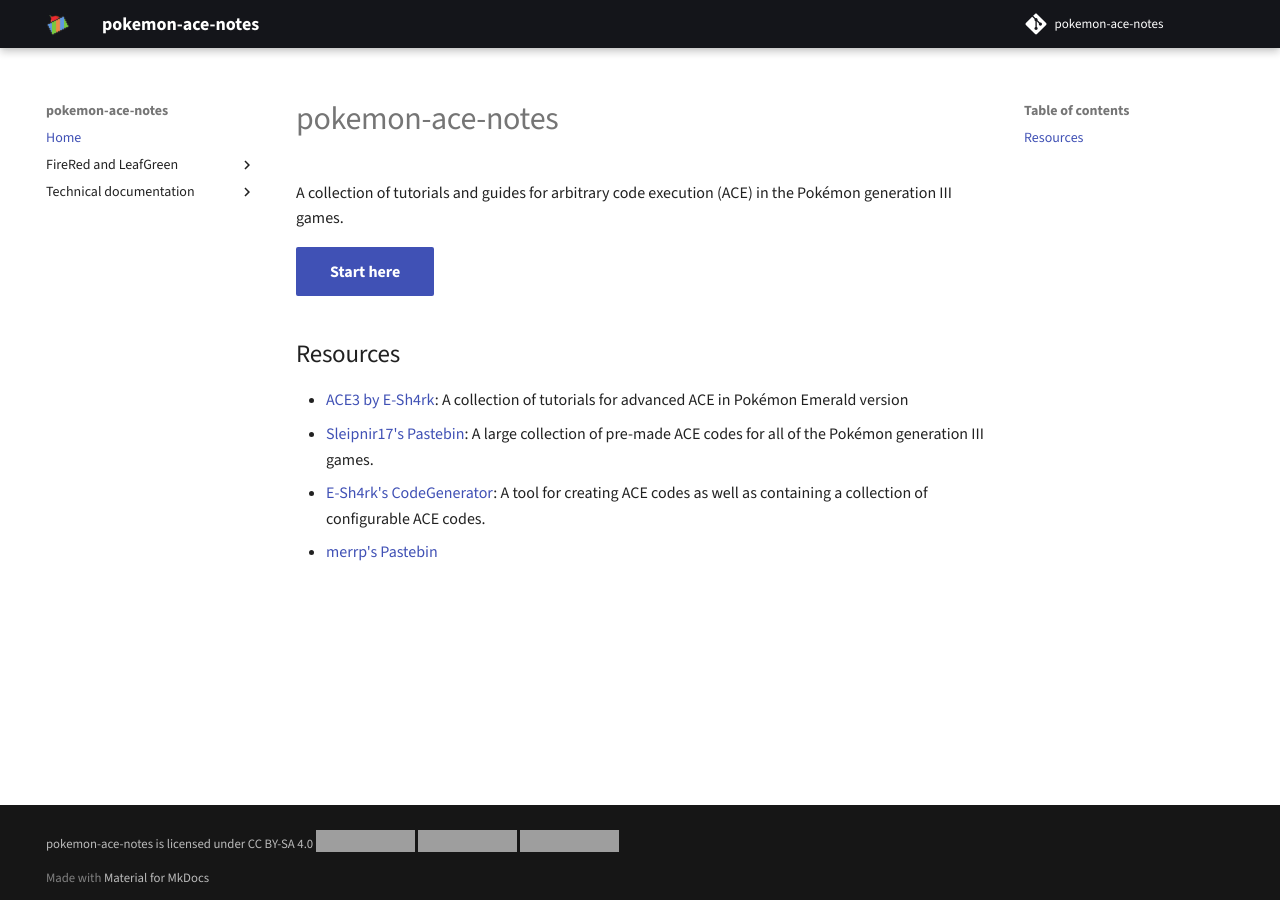
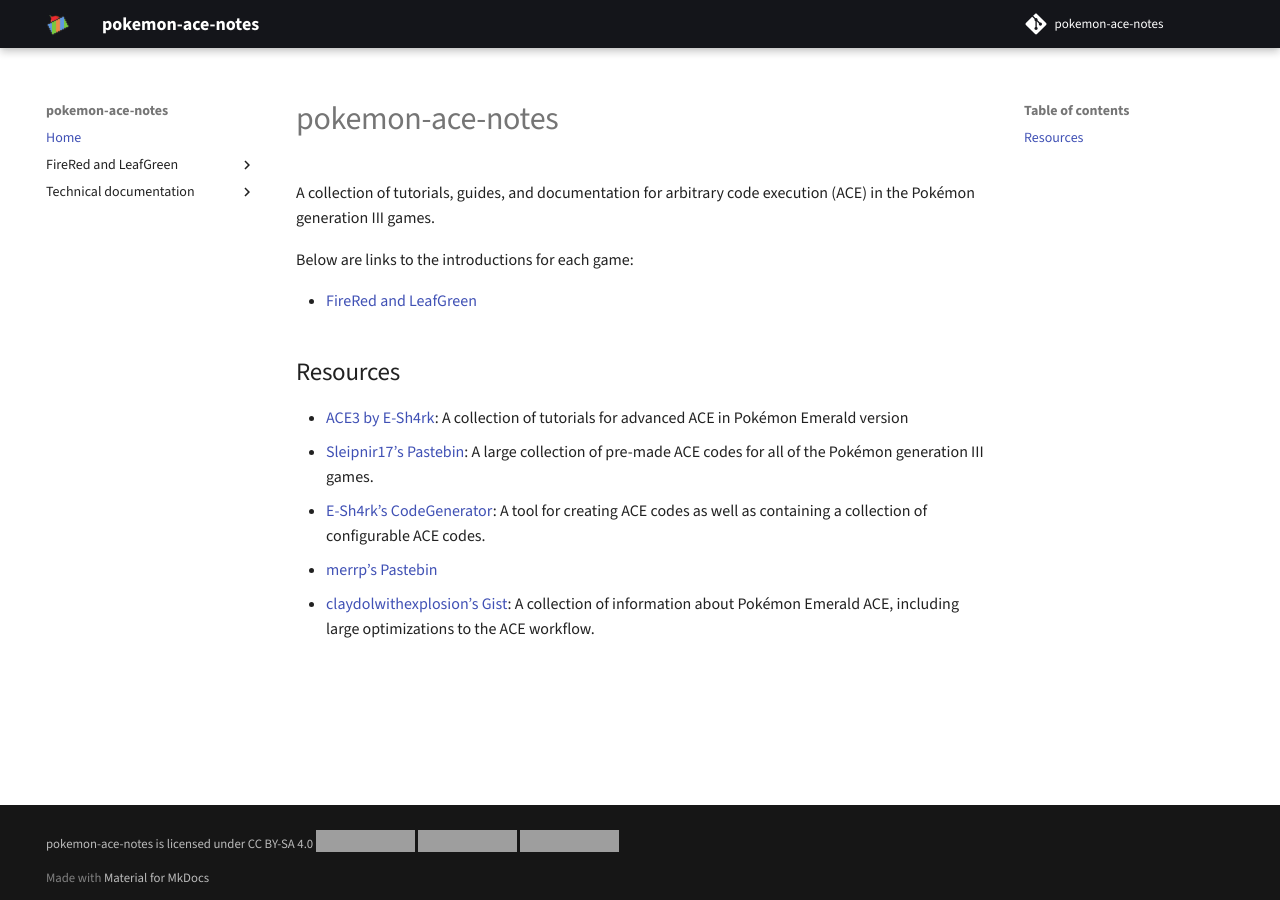
Before and after one commit to pomeg-letterbombers/pokemon-ace-notes, an MkDocs documentation site: the page built from docs/index.md, in a window 1280 px wide. Built offline with MkDocs 1.6.1 and Material for MkDocs 9.7.7, drawn with Linux system fonts in a browser that asks for light colours; comment, search, counter and statistics services are not loaded; grey boxes are pictures that could not be loaded.

Commit message:
Modify homepage

```diff
--- a/docs/index.md
+++ b/docs/index.md
@@ -1,12 +1,15 @@
 # pokemon-ace-notes
 
-A collection of tutorials and guides for arbitrary code execution (ACE) in the Pokémon generation III games.
+A collection of tutorials, guides, and documentation for arbitrary code execution (ACE) in the Pokémon generation III games.
 
-[Start here](frlg/getting-started/introduction.md){ .md-button .md-button--primary }
+Below are links to the introductions for each game:
+
+*   [FireRed and LeafGreen](frlg/getting-started/introduction.md)
 
 ## Resources
 
-- [ACE3 by E-Sh4rk](https://e-sh4rk.github.io/ACE3/): A collection of tutorials for advanced ACE in Pokémon Emerald version
-- [Sleipnir17's Pastebin](https://pastebin.com/u/Sleipnir17): A large collection of pre-made ACE codes for all of the Pokémon generation III games.
-- [E-Sh4rk's CodeGenerator](https://e-sh4rk.github.io/CodeGenerator/): A tool for creating ACE codes as well as containing a collection of configurable ACE codes.
-- [merrp's Pastebin](https://pastebin.com/u/merrp)
+*   [ACE3 by E-Sh4rk](https://e-sh4rk.github.io/ACE3/): A collection of tutorials for advanced ACE in Pokémon Emerald version
+*   [Sleipnir17’s Pastebin](https://pastebin.com/u/Sleipnir17): A large collection of pre-made ACE codes for all of the Pokémon generation III games.
+*   [E-Sh4rk’s CodeGenerator](https://e-sh4rk.github.io/CodeGenerator/): A tool for creating ACE codes as well as containing a collection of configurable ACE codes.
+*   [merrp’s Pastebin](https://pastebin.com/u/merrp)
+*   [claydolwithexplosion’s Gist](https://gist.github.com/claydolwithexplosion/017f1784deebcd118b61d3ad917edb3c): A collection of information about Pokémon Emerald ACE, including large optimizations to the ACE workflow.
```
